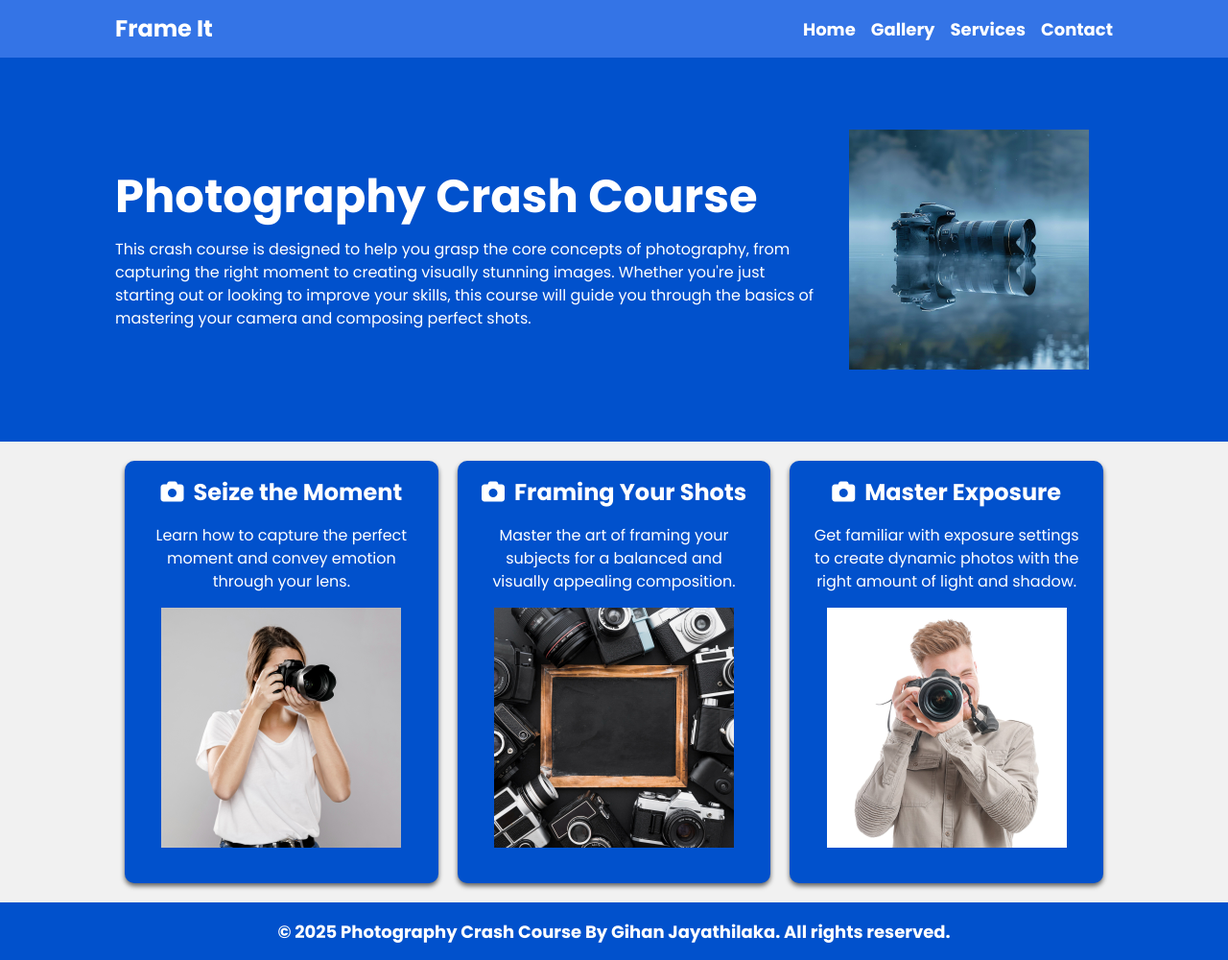
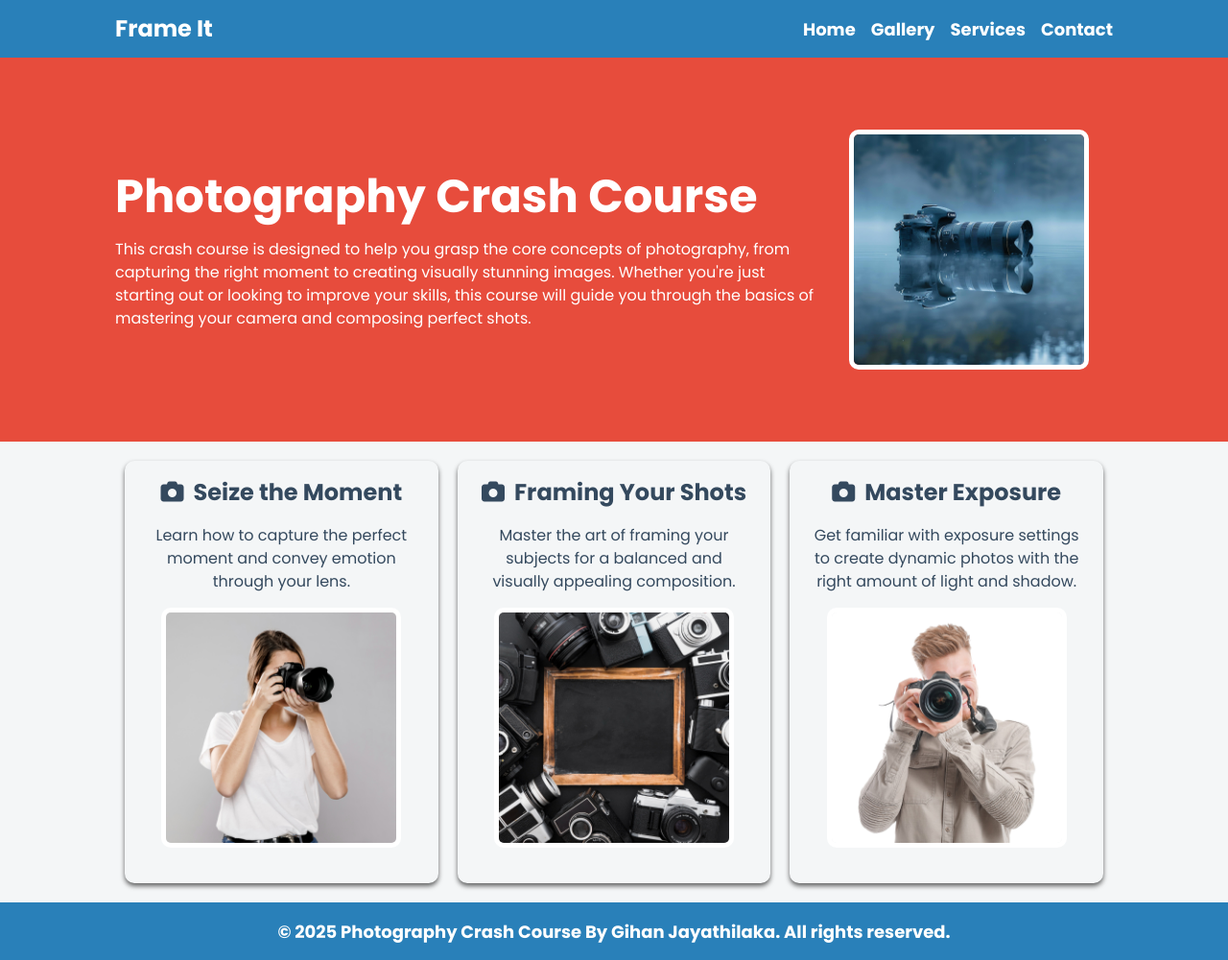
Before and after one commit to MAXGIHAN/Photography-Crash-Course, a plain HTML site: page index.html in a window 1280 px wide. Shown: the whole page at 96% size. Drawn offline with Linux system fonts and the light colour scheme.

Commit message:
Changes the color theme

```diff
--- a/styles.css
+++ b/styles.css
@@ -9,14 +9,17 @@ body {
     font-family: 'Poppins', sans-serif;
     font-size: 16px;
     line-height: 1.5;
-    color: #a1c3ff;
-    background: #F1F1F1;
+    color: #2c3e50;
+    background: #f4f6f7;
 }
 
 img {
     max-width: 100%;
     margin: 25px;
+    border: 5px solid #ffffff;
+    border-radius: 10px;
  }
+
 
  .boxes img {
     margin: 15px;
@@ -37,8 +40,8 @@ h1, h2 {
 }
 
 .navbar {
-    background-color:#3474e6;
-    color: white;
+    background-color:#2980b9;
+    color: #ffffff;
     height: 60px;
 }
 
@@ -55,7 +58,7 @@ h1, h2 {
 }
 
 .navbar a:hover {
-    color: lightblue;
+    color: #f1c40f;
 }
 
 .navbar .container {
@@ -71,7 +74,7 @@ h1, h2 {
 }
 
 .header {
-    background-color: #0151cc;
+    background-color: #e74c3c;
     color: white;
     min-height: 400px;
 }
@@ -101,8 +104,8 @@ h1, h2 {
 
 .box {
     flex: 1;
-    background-color: #0151cc;
-    color: white;
+    background-color: ecf0f1;
+    color: #34495e;
     border-radius: 10px;
     margin: 20px 10px;
     box-shadow: 0 3px 5px rgba(0, 0, 0, 0.6);
@@ -116,7 +119,7 @@ h1, h2 {
 }
 
 .footer {
-    background-color: #0151cc;
+    background-color: #2980b9;
     height: 60px;
     font-weight: bold;
     color: white;
```
